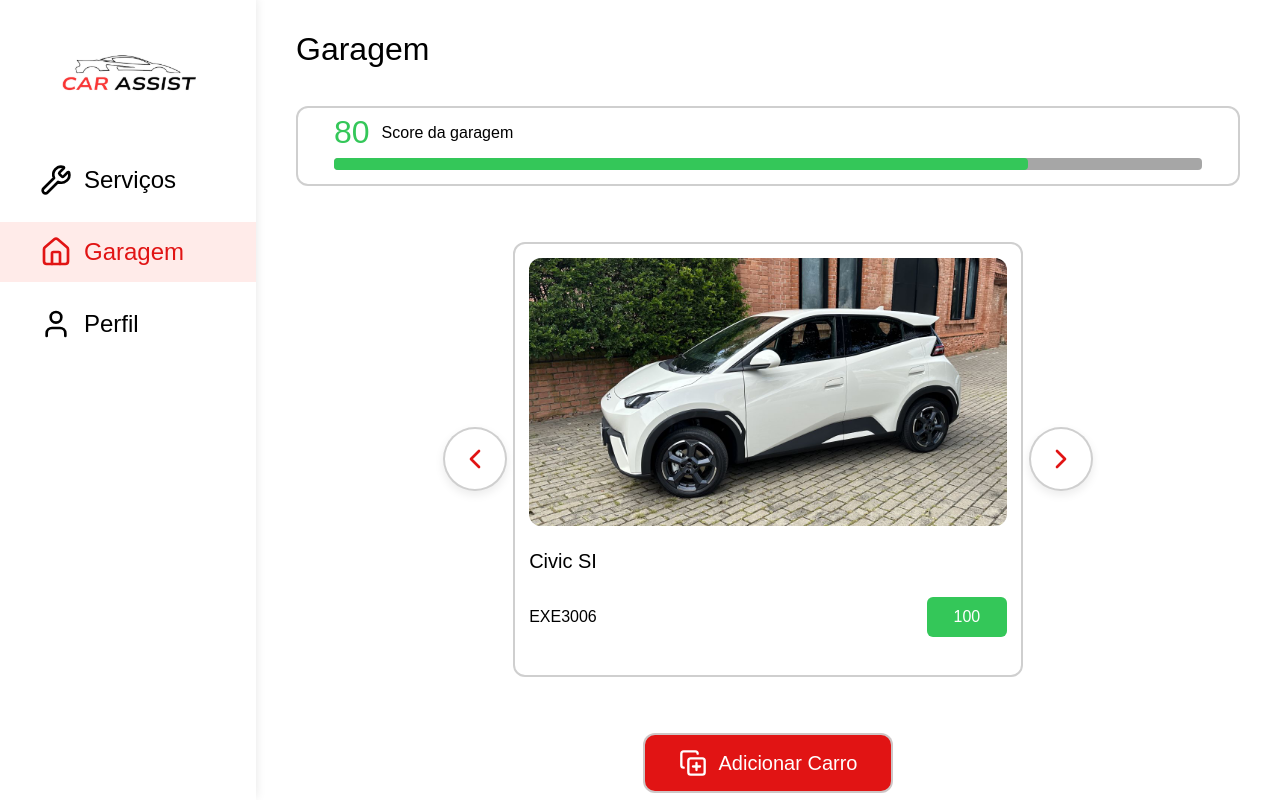
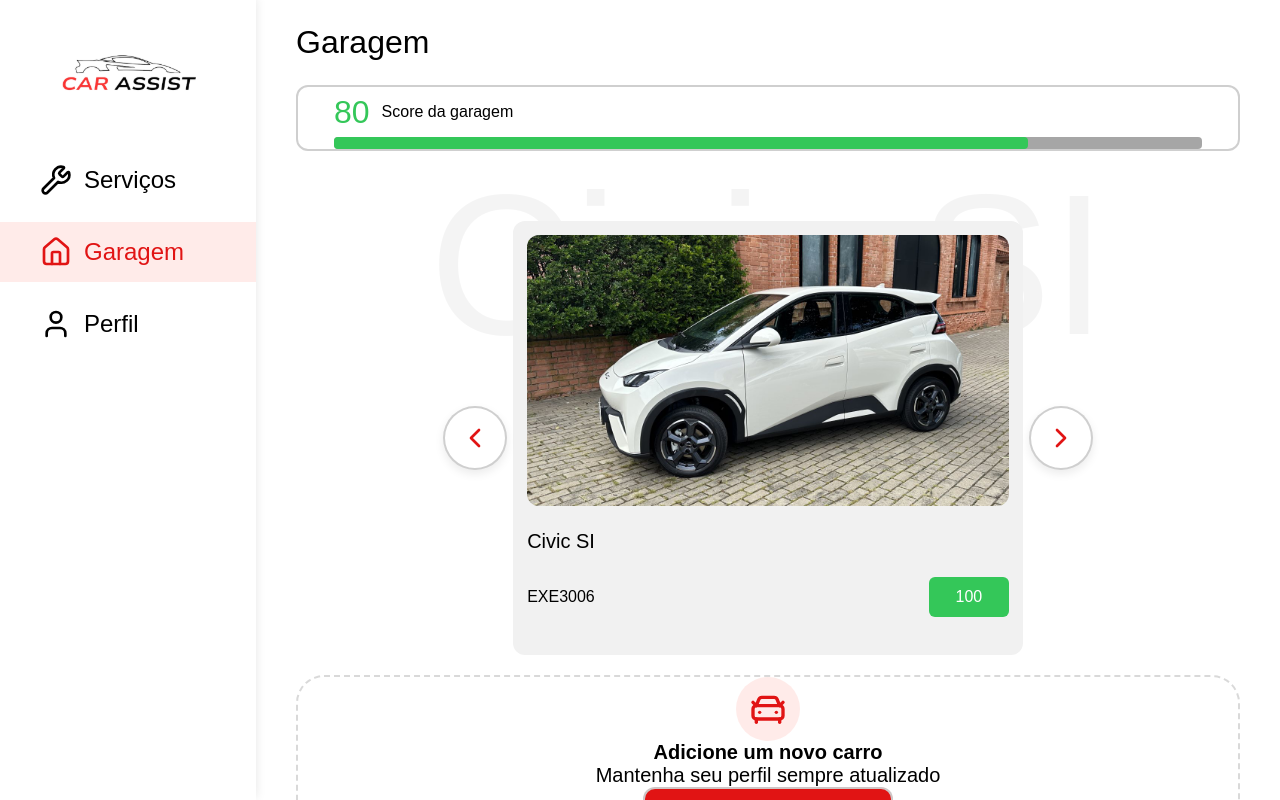
Before and after one commit to Guilherme1108/Car-Assist-Frontend, a React (Vite) app: page /home in a window 1280 px wide. Built offline with nearby package versions, Linux system fonts and the light colour scheme.

Commit message:
style: design da tela home modificado

```diff
--- a/src/pages/home/Home.css
+++ b/src/pages/home/Home.css
@@ -41,6 +41,10 @@
     color: #34C759;
 }
 
+.backgorundCarName {
+    display: none;
+}
+
 .carouselContainer {
     position: relative;
     width: 100%;
@@ -48,6 +52,10 @@
 
 .carouselBtn {
     display: none;
+}
+
+.carouselItem {
+    width: 90%;
 }
 
 .cards {
@@ -63,20 +71,23 @@
 
 .card {
     height: 230px;
-    width: 250px;
+    width: 100%;
     display: flex;
     flex-direction: column;
+    align-items: center;
     justify-content: space-between;
     border-radius: 12px;
     padding: 14px;
-    border: solid 2px var(--border-primary);
     cursor: pointer;
+    background-color: #f1f1f1;
 }
 
 .imgCar {
     height: 70%;
     width: 100%;
     border-radius: 12px;
+    object-fit: cover;
+    object-position: center;
 }
 
 .lowerInformations {
@@ -89,6 +100,8 @@
 
 .carName {
     font-size: 1.25rem;
+    width: 100%;
+    text-align: start;
 }
 
 .carPlate,
@@ -101,6 +114,10 @@
     background-color: #34C759;
     padding: 4px;
     border-radius: 6px;
+}
+
+.addCarArea {
+    display: none;
 }
 
 .buttonVerDetalhes {
@@ -233,6 +250,16 @@
         height: 65%;
         width: 90%;
         margin: 0 auto;
+        margin-top: 50px;
+    }
+
+    .backgorundCarName {
+        display: block;
+        position: absolute;
+        top: 150px;
+        font-size: 200px;
+        z-index: -1;
+        color: rgba(0, 0, 0, 0.043);
     }
 
     .cards {
@@ -317,6 +344,34 @@
         justify-content: center;
     }
 
+    .addCarArea {
+        display: flex;
+        align-items: center;
+        justify-content: space-evenly;
+        flex-direction: column;
+        height: 200px;
+        width: 100%;
+        border: 2px dashed #d9d9d9;
+        border-radius: 28px;
+    }
+
+    .iconCarFront {
+        color: var(--primary-color);
+        background-color: rgb(255, 216, 211, 0.5);
+        border-radius: 50%;
+        height: 64px;
+        width: 64px;
+        padding: 12px;
+    }
+
+    .textAddCar {
+        font-size: 1.25rem;
+    }
+
+    .primaryText {
+        font-weight: bold;
+    }
+
     .buttonVerDetalhes {
         height: 60px;
         width: 240px;
--- a/src/pages/home/Home.jsx
+++ b/src/pages/home/Home.jsx
@@ -2,7 +2,7 @@
 import "./Home.css";
 import imagemCarro from "../../assets/imagem_carro_card.jpg";
 import { useNavigate } from "react-router-dom";
-import { CopyPlus, ChevronLeft, ChevronRight } from "lucide-react";
+import { CopyPlus, ChevronLeft, ChevronRight, CarFront } from "lucide-react";
 import NavBar from "../../components/navBar/NavBar";
 import CarCard from "../../components/CarCard/CarCard";
 
@@ -50,6 +50,8 @@
         <div className="bar"><div className="filledBar"></div></div>
       </div>
 
+      <span className="backgorundCarName">Civic SI</span>
+
       <div className="carouselContainer">
         <button className="carouselBtn prev" onClick={scrollLeft} aria-label="Voltar">
           <ChevronLeft size={32} />
@@ -71,12 +73,26 @@
         </button>
       </div>
 
-      <button className="addCarButton">
+      <div className="addCarArea">
+        <CarFront className="iconCarFront" size={32}></CarFront>
+
+        <span className="textAddCar primaryText">
+          Adicione um novo carro
+        </span>
+
+        <span className="textAddCar">
+          Mantenha seu perfil sempre atualizado
+        </span>
+
+        <button className="addCarButton">
         <CopyPlus className="iconAddCarButton" size={18} />
         <p className="textScore">Adicionar Carro</p>
       </button>
+      </div>
 
-      <NavBar />
+
+
+      <NavBar/>
     </div>
   );
 };
--- a/src/pages/vehicle/Vehicle.css
+++ b/src/pages/vehicle/Vehicle.css
@@ -16,8 +16,8 @@
     align-items: center;
     flex-direction: column;
     padding: 22px 18px;
-    border: solid 2px var(--border-primary);
     border-radius: 12px;
+    background-color: #f3f3f3;
 
 }
 
@@ -46,6 +46,8 @@
     margin-top: 22px;
     margin-bottom: 40px;
     border: solid 2px var(--border-primary);
+    object-fit: cover;
+    object-position: center;
 }
 
 .carInformations {
```
